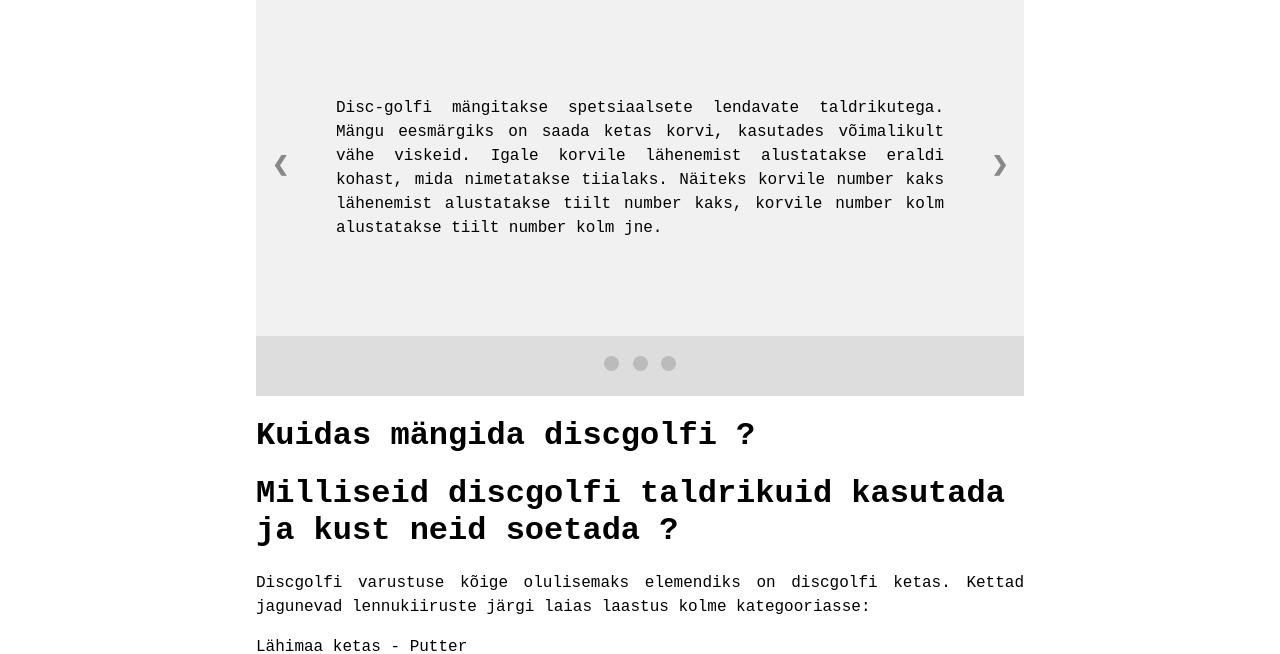
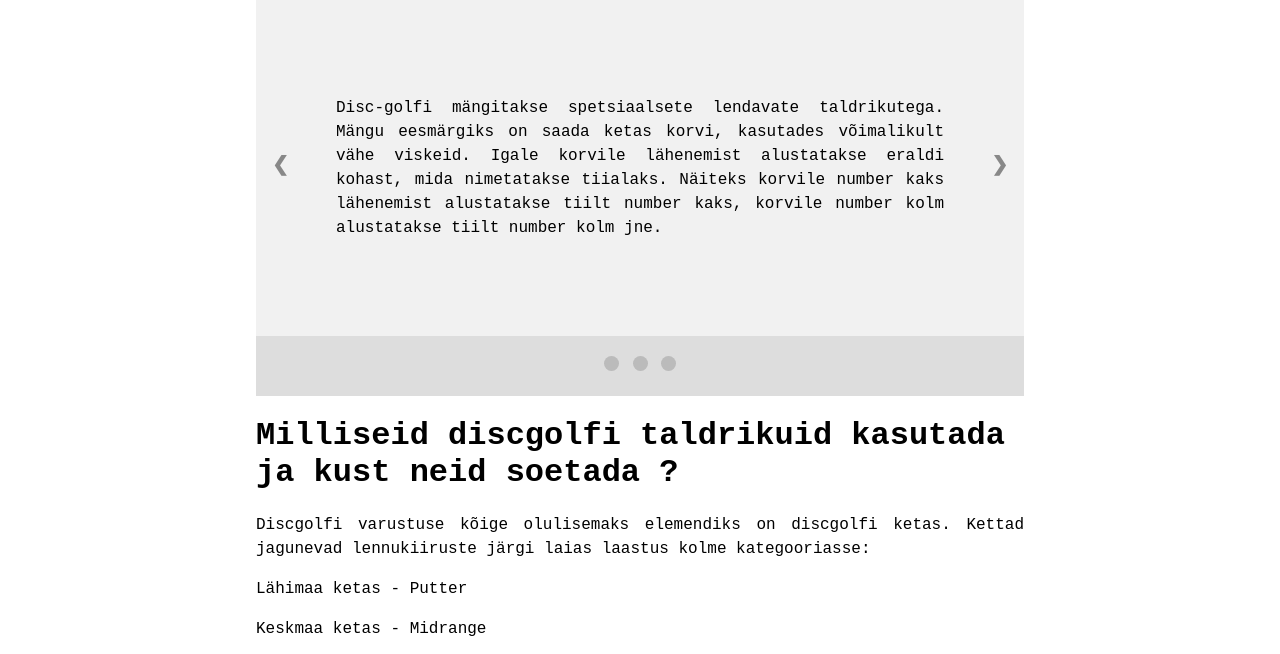
Before and after one commit to m-reose/sje-discgolf, a plain HTML site: page õpetav.html in a window 1280 px wide. Shown: the part 428-1082 px from the top of the page. Drawn offline with Linux system fonts and the light colour scheme.

Commit message:
Update õpetav.html

```diff
--- a/õpetav.html
+++ b/õpetav.html
@@ -58,7 +58,6 @@
             </script>
             </section>
             <section>
-                <h1>Kuidas mängida discgolfi ?</h1>
                 <h1>Milliseid discgolfi taldrikuid kasutada ja kust neid soetada ?</h1>
                 <p>  Discgolfi varustuse kõige olulisemaks elemendiks on discgolfi ketas. Kettad jagunevad lennukiiruste järgi laias laastus kolme kategooriasse:</p>
                 <p>  Lähimaa ketas - Putter</p>
```
